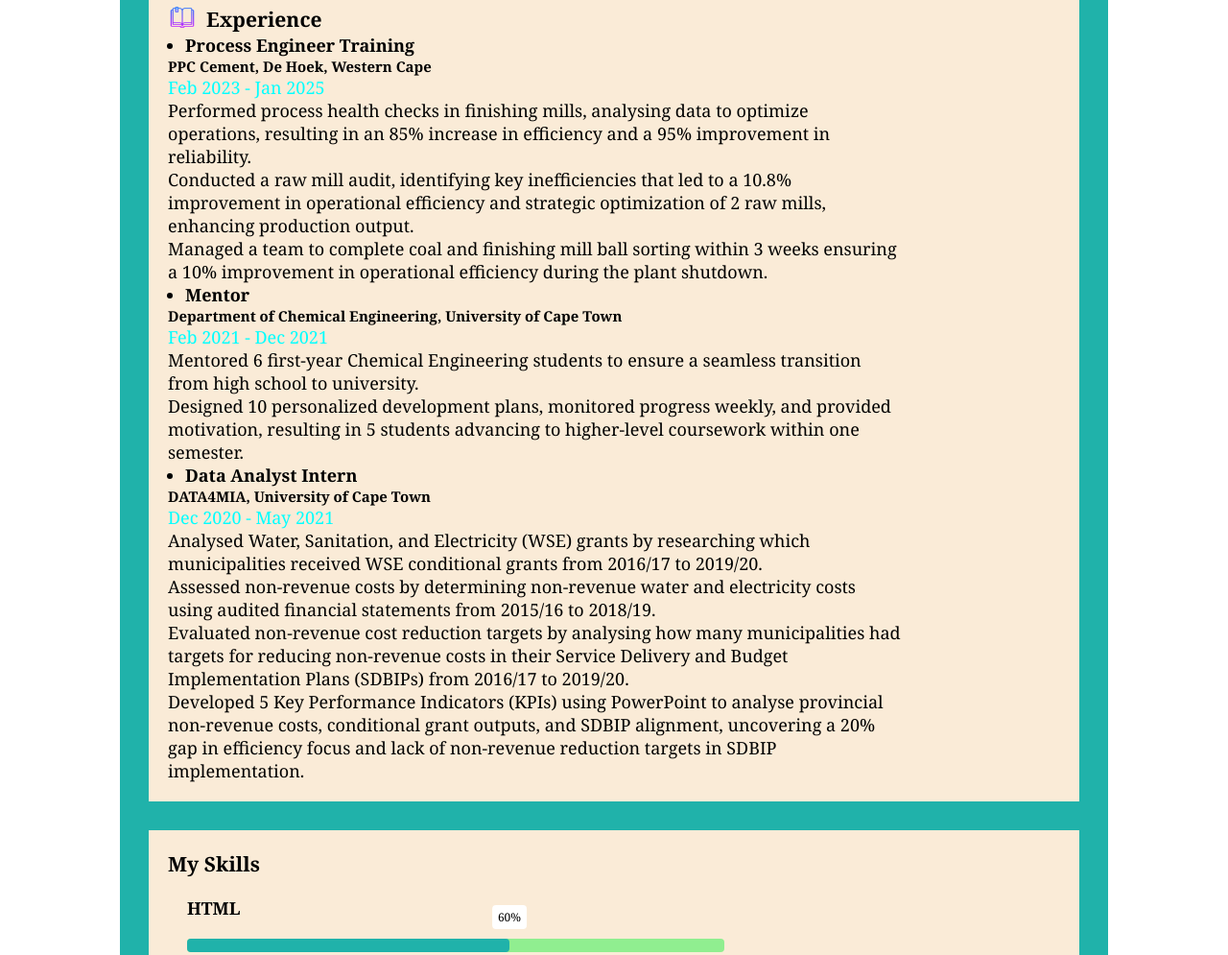
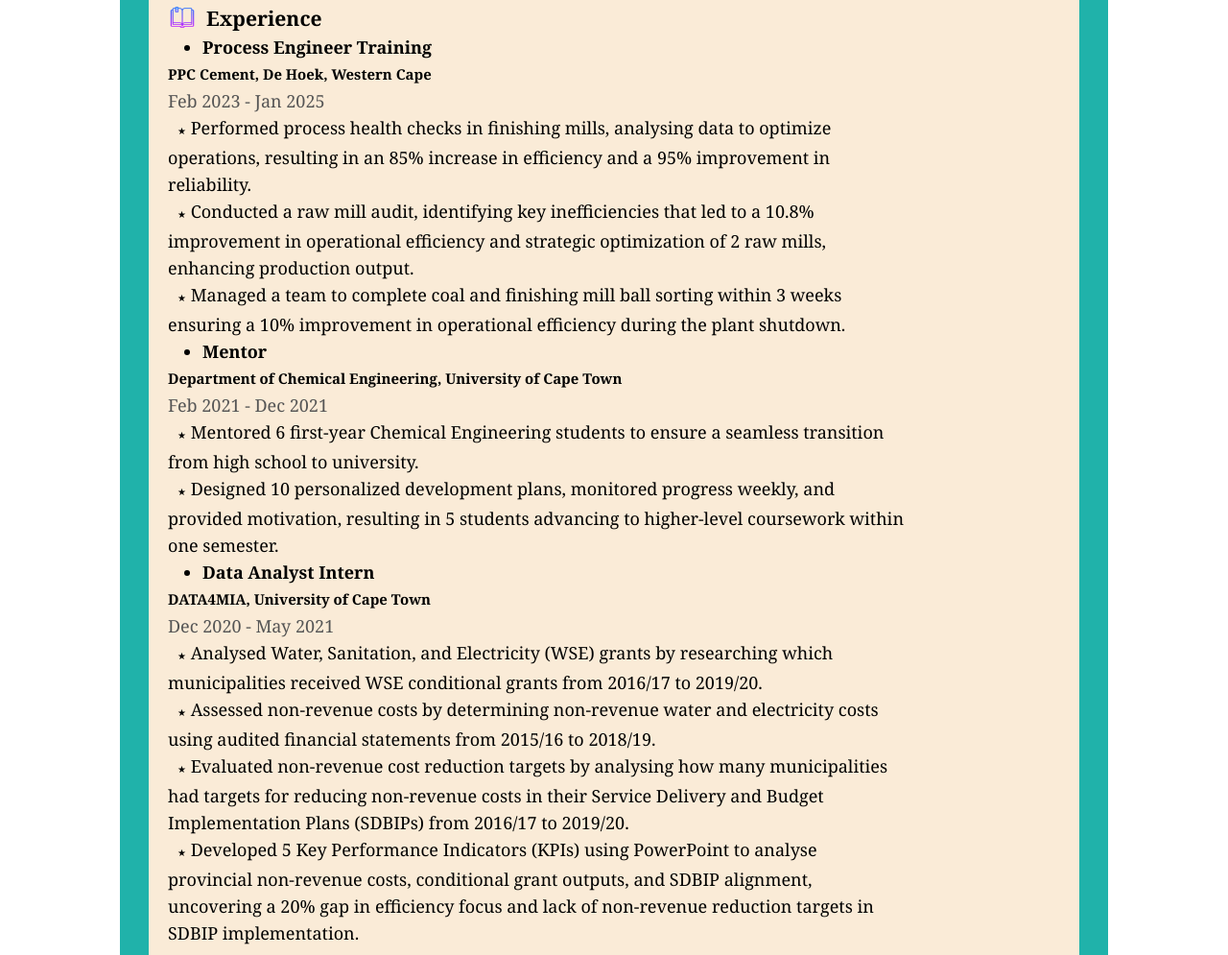
Before and after one commit to szwanne/Personal-Portfolio-Website, a plain HTML site: page index.html in a window 1280 px wide. Shown: the part 1909-2904 px from the top of the page at 96% size. Drawn offline with Linux system fonts and the light colour scheme.

Commit message:
Updated the resume section

```diff
--- a/index.html
+++ b/index.html
@@ -235,17 +235,17 @@
             <h4>Process Engineer Training</h4>
             <h5>PPC Cement, De Hoek, Western Cape</h5>
             <p class="year">Feb 2023 - Jan 2025</p>
-            <p class="description"> Performed process health checks in finishing mills, analysing data to optimize operations, resulting in an 85% increase in efficiency and a 95% improvement in reliability.</p>
-            <p class="description"> Conducted a raw mill audit, identifying key inefficiencies that led to a 10.8% improvement in operational efficiency and strategic optimization of 2 raw mills, enhancing production output.</p>
-            <p class="description"> Managed a team to complete coal and finishing mill ball sorting within 3 weeks ensuring a 10% improvement in operational efficiency during the plant shutdown.</p>
+            <p class="description_text"> Performed process health checks in finishing mills, analysing data to optimize operations, resulting in an 85% increase in efficiency and a 95% improvement in reliability.</p>
+            <p class="description_text"> Conducted a raw mill audit, identifying key inefficiencies that led to a 10.8% improvement in operational efficiency and strategic optimization of 2 raw mills, enhancing production output.</p>
+            <p class="description_text"> Managed a team to complete coal and finishing mill ball sorting within 3 weeks ensuring a 10% improvement in operational efficiency during the plant shutdown.</p>
           </div>
 
           <div class="item----2">
             <h4>Mentor</h4>
             <h5>Department of Chemical Engineering, University of Cape Town</h5>
             <p class="year">Feb 2021 -  Dec 2021</p>
-            <p class="description"> Mentored 6 first-year Chemical Engineering students to ensure a seamless transition from high school to university.</p>
-            <p class="description"> Designed 10 personalized development plans, monitored progress weekly, and provided motivation, resulting in 5 students advancing to higher-level coursework within one semester.</p>
+            <p class="description_text"> Mentored 6 first-year Chemical Engineering students to ensure a seamless transition from high school to university.</p>
+            <p class="description_text"> Designed 10 personalized development plans, monitored progress weekly, and provided motivation, resulting in 5 students advancing to higher-level coursework within one semester.</p>
 
           </div>
 
@@ -253,10 +253,10 @@
             <h4>Data Analyst Intern</h4>
             <h5>DATA4MIA, University of Cape Town</h5>
             <p class="year">Dec 2020 - May 2021</p>
-            <p class="description"> Analysed Water, Sanitation, and Electricity (WSE) grants by researching which municipalities received WSE conditional grants from 2016/17 to 2019/20.</p>
-            <p class="description"> Assessed non-revenue costs by determining non-revenue water and electricity costs using audited financial statements from 2015/16 to 2018/19.</p>
-            <p class="description"> Evaluated non-revenue cost reduction targets by analysing how many municipalities had targets for reducing non-revenue costs in their Service Delivery and Budget Implementation Plans (SDBIPs) from 2016/17 to 2019/20.</p>
-            <p class="description"> Developed 5 Key Performance Indicators (KPIs) using PowerPoint to analyse provincial non-revenue costs, conditional grant outputs, and SDBIP alignment, uncovering a 20% gap in efficiency focus and lack of non-revenue reduction targets in SDBIP implementation.</p>
+            <p class="description_text"> Analysed Water, Sanitation, and Electricity (WSE) grants by researching which municipalities received WSE conditional grants from 2016/17 to 2019/20.</p>
+            <p class="description_text"> Assessed non-revenue costs by determining non-revenue water and electricity costs using audited financial statements from 2015/16 to 2018/19.</p>
+            <p class="description_text"> Evaluated non-revenue cost reduction targets by analysing how many municipalities had targets for reducing non-revenue costs in their Service Delivery and Budget Implementation Plans (SDBIPs) from 2016/17 to 2019/20.</p>
+            <p class="description_text"> Developed 5 Key Performance Indicators (KPIs) using PowerPoint to analyse provincial non-revenue costs, conditional grant outputs, and SDBIP alignment, uncovering a 20% gap in efficiency focus and lack of non-revenue reduction targets in SDBIP implementation.</p>
           </div>
         </div>
       </div>
--- a/style.css
+++ b/style.css
@@ -217,6 +217,7 @@
   background-color: lightseagreen;
   gap: 20px;
   margin: 50px 125px;
+  min-height: 1900px;
 }
 
 /* EDUCATION SECTION */
@@ -229,19 +230,34 @@
   background-color: antiquewhite;
 }
 
+.experience-section {
+  min-height: 800px;
+  line-height: 28px;
+}
+
+.skills-section {
+  min-height: 150px;
+}
+
 .education-main,
 .experience-main {
   max-width: 60vw;
 }
 
 .year {
-  color: aqua;
+  color: #555;
 }
 
 .education-main h4,
 .experience-section h4 {
   display: list-item; /* This has to be "list-item"*/
-  margin-left: 1em; /* If you use default list-style-position 'outside', you may need this */
+  margin-left: 2em; /* If you use default list-style-position 'outside', you may need this */
+}
+
+.description_text:before {
+  content: "★";
+  margin-left: 1em;
+  font-size: 10px;
 }
 
 .education-title {
```
